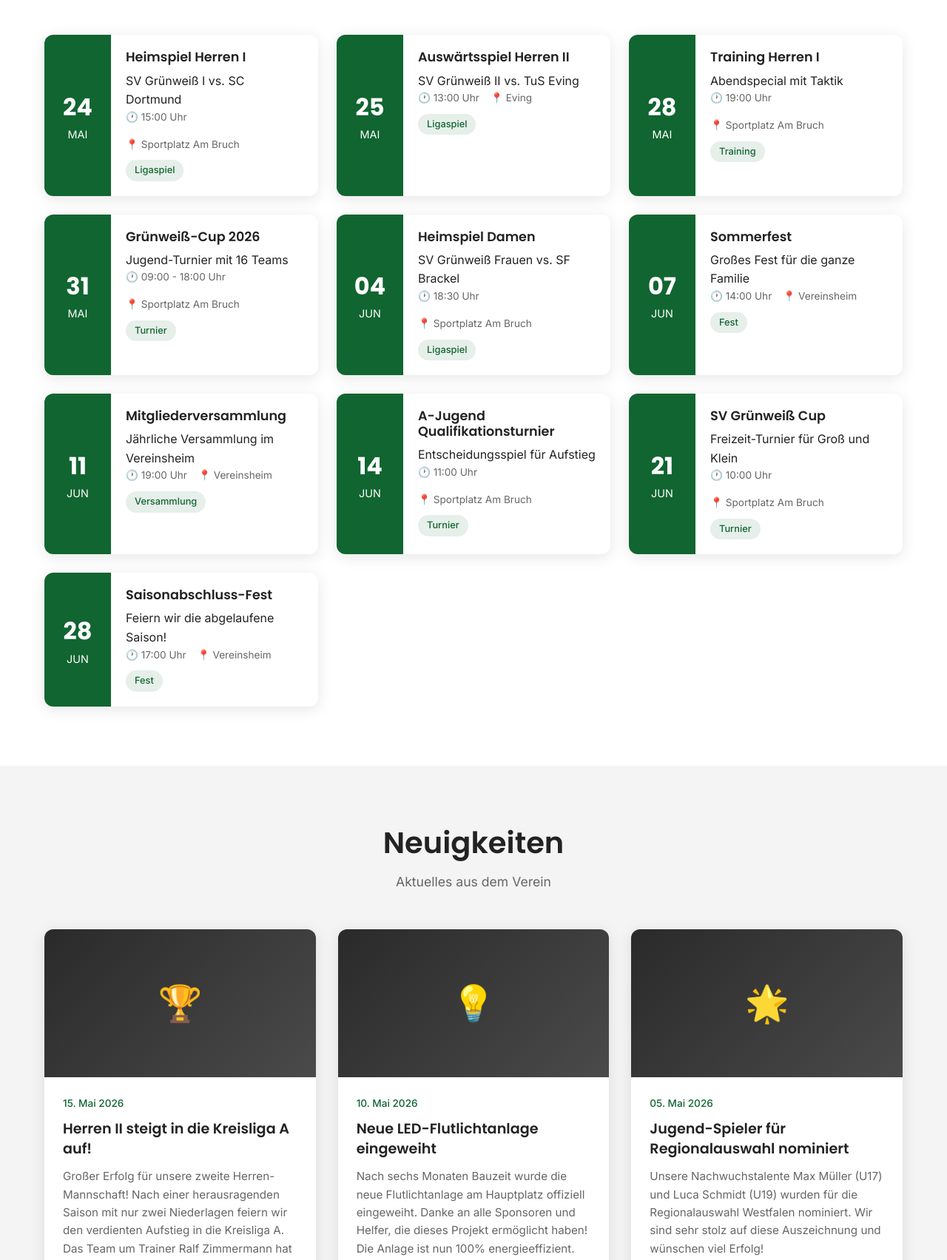
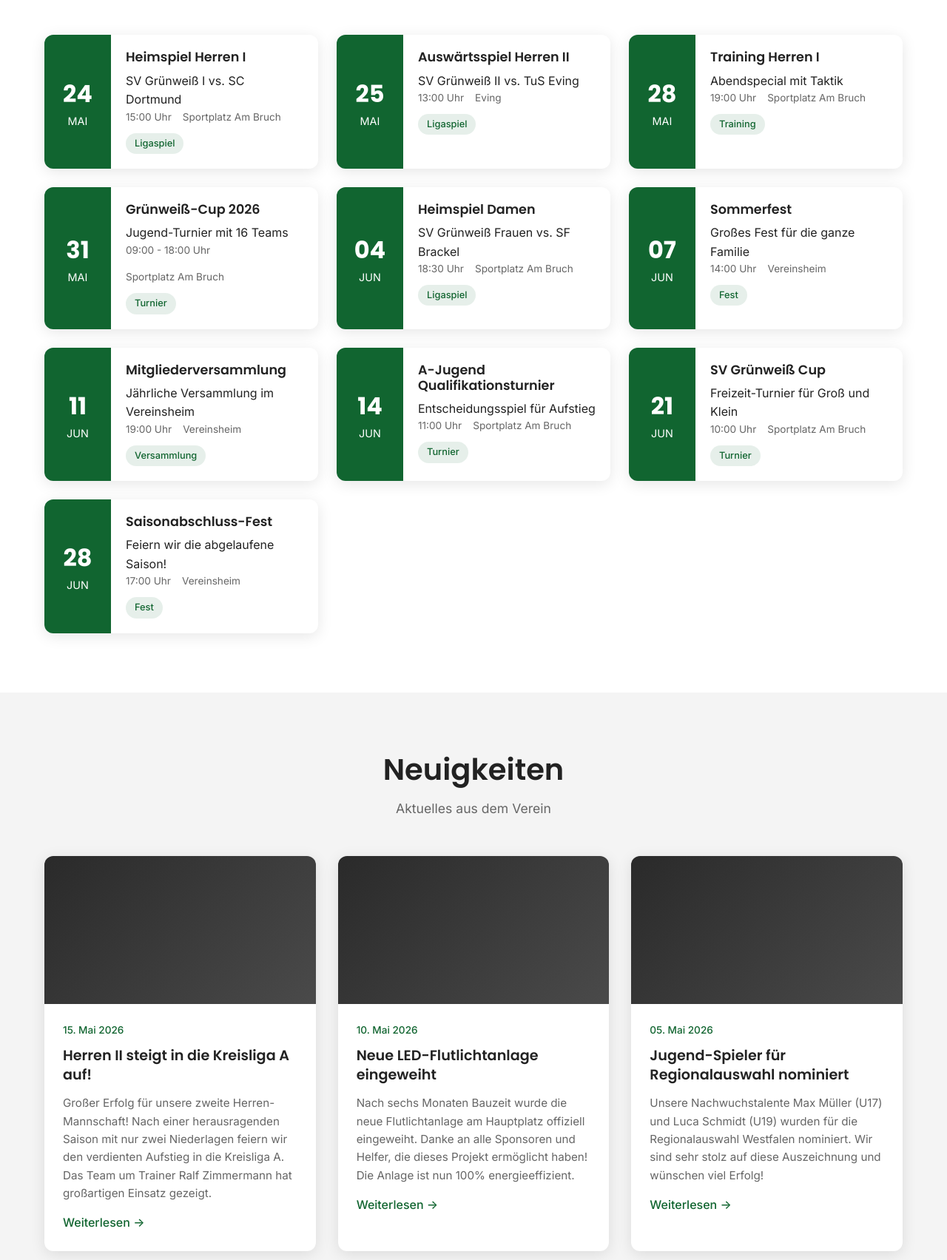
Before and after one commit to Pascalroe/template5, a plain HTML site: page events.html in a window 1280 px wide. Shown: the part 507-2210 px from the top of the page at 74% size. Drawn offline with Linux system fonts and the light colour scheme.

Commit message:
Remove emojis - cleaner, more professional look

```diff
--- a/events.html
+++ b/events.html
@@ -70,8 +70,8 @@
                         <h3>Heimspiel Herren I</h3>
                         <p>SV Grünweiß I vs. SC Dortmund</p>
                         <div class="calendar-meta">
-                            <span>🕐 15:00 Uhr</span>
-                            <span>📍 Sportplatz Am Bruch</span>
+                            <span>15:00 Uhr</span>
+                            <span>Sportplatz Am Bruch</span>
                         </div>
                         <span class="event-category">Ligaspiel</span>
                     </div>
@@ -86,8 +86,8 @@
                         <h3>Auswärtsspiel Herren II</h3>
                         <p>SV Grünweiß II vs. TuS Eving</p>
                         <div class="calendar-meta">
-                            <span>🕐 13:00 Uhr</span>
-                            <span>📍 Eving</span>
+                            <span>13:00 Uhr</span>
+                            <span>Eving</span>
                         </div>
                         <span class="event-category">Ligaspiel</span>
                     </div>
@@ -102,8 +102,8 @@
                         <h3>Training Herren I</h3>
                         <p>Abendspecial mit Taktik</p>
                         <div class="calendar-meta">
-                            <span>🕐 19:00 Uhr</span>
-                            <span>📍 Sportplatz Am Bruch</span>
+                            <span>19:00 Uhr</span>
+                            <span>Sportplatz Am Bruch</span>
                         </div>
                         <span class="event-category">Training</span>
                     </div>
@@ -118,8 +118,8 @@
                         <h3>Grünweiß-Cup 2026</h3>
                         <p>Jugend-Turnier mit 16 Teams</p>
                         <div class="calendar-meta">
-                            <span>🕐 09:00 - 18:00 Uhr</span>
-                            <span>📍 Sportplatz Am Bruch</span>
+                            <span>09:00 - 18:00 Uhr</span>
+                            <span>Sportplatz Am Bruch</span>
                         </div>
                         <span class="event-category">Turnier</span>
                     </div>
@@ -135,8 +135,8 @@
                         <h3>Heimspiel Damen</h3>
                         <p>SV Grünweiß Frauen vs. SF Brackel</p>
                         <div class="calendar-meta">
-                            <span>🕐 18:30 Uhr</span>
-                            <span>📍 Sportplatz Am Bruch</span>
+                            <span>18:30 Uhr</span>
+                            <span>Sportplatz Am Bruch</span>
                         </div>
                         <span class="event-category">Ligaspiel</span>
                     </div>
@@ -151,8 +151,8 @@
                         <h3>Sommerfest</h3>
                         <p>Großes Fest für die ganze Familie</p>
                         <div class="calendar-meta">
-                            <span>🕐 14:00 Uhr</span>
-                            <span>📍 Vereinsheim</span>
+                            <span>14:00 Uhr</span>
+                            <span>Vereinsheim</span>
                         </div>
                         <span class="event-category">Fest</span>
                     </div>
@@ -167,8 +167,8 @@
                         <h3>Mitgliederversammlung</h3>
                         <p>Jährliche Versammlung im Vereinsheim</p>
                         <div class="calendar-meta">
-                            <span>🕐 19:00 Uhr</span>
-                            <span>📍 Vereinsheim</span>
+                            <span>19:00 Uhr</span>
+                            <span>Vereinsheim</span>
                         </div>
                         <span class="event-category">Versammlung</span>
                     </div>
@@ -183,8 +183,8 @@
                         <h3>A-Jugend Qualifikationsturnier</h3>
                         <p>Entscheidungsspiel für Aufstieg</p>
                         <div class="calendar-meta">
-                            <span>🕐 11:00 Uhr</span>
-                            <span>📍 Sportplatz Am Bruch</span>
+                            <span>11:00 Uhr</span>
+                            <span>Sportplatz Am Bruch</span>
                         </div>
                         <span class="event-category">Turnier</span>
                     </div>
@@ -199,8 +199,8 @@
                         <h3>SV Grünweiß Cup</h3>
                         <p>Freizeit-Turnier für Groß und Klein</p>
                         <div class="calendar-meta">
-                            <span>🕐 10:00 Uhr</span>
-                            <span>📍 Sportplatz Am Bruch</span>
+                            <span>10:00 Uhr</span>
+                            <span>Sportplatz Am Bruch</span>
                         </div>
                         <span class="event-category">Turnier</span>
                     </div>
@@ -215,8 +215,8 @@
                         <h3>Saisonabschluss-Fest</h3>
                         <p>Feiern wir die abgelaufene Saison!</p>
                         <div class="calendar-meta">
-                            <span>🕐 17:00 Uhr</span>
-                            <span>📍 Vereinsheim</span>
+                            <span>17:00 Uhr</span>
+                            <span>Vereinsheim</span>
                         </div>
                         <span class="event-category">Fest</span>
                     </div>
@@ -235,7 +235,7 @@
 
             <div class="news-grid">
                 <div class="news-card fade-in-on-scroll">
-                    <div class="news-image">🏆</div>
+                    <div class="news-image"></div>
                     <div class="news-content">
                         <div class="news-date">15. Mai 2026</div>
                         <h3>Herren II steigt in die Kreisliga A auf!</h3>
@@ -245,7 +245,7 @@
                 </div>
 
                 <div class="news-card fade-in-on-scroll">
-                    <div class="news-image">💡</div>
+                    <div class="news-image"></div>
                     <div class="news-content">
                         <div class="news-date">10. Mai 2026</div>
                         <h3>Neue LED-Flutlichtanlage eingeweiht</h3>
@@ -255,7 +255,7 @@
                 </div>
 
                 <div class="news-card fade-in-on-scroll">
-                    <div class="news-image">🌟</div>
+                    <div class="news-image"></div>
                     <div class="news-content">
                         <div class="news-date">05. Mai 2026</div>
                         <h3>Jugend-Spieler für Regionalauswahl nominiert</h3>
@@ -265,7 +265,7 @@
                 </div>
 
                 <div class="news-card fade-in-on-scroll">
-                    <div class="news-image">🎉</div>
+                    <div class="news-image"></div>
                     <div class="news-content">
                         <div class="news-date">28. April 2026</div>
                         <h3>Osterferien-Fußballcamp war ein voller Erfolg</h3>
@@ -285,7 +285,7 @@
                 </div>
 
                 <div class="news-card fade-in-on-scroll">
-                    <div class="news-image">📋</div>
+                    <div class="news-image"></div>
                     <div class="news-content">
                         <div class="news-date">15. April 2026</div>
                         <h3>Saisonabschluss 2025/26 terminiert</h3>
```
Also changed, not shown: index.html (+12 -12 lines), mannschaften.html (+6 -6 lines), verein.html (+13 -13 lines).
